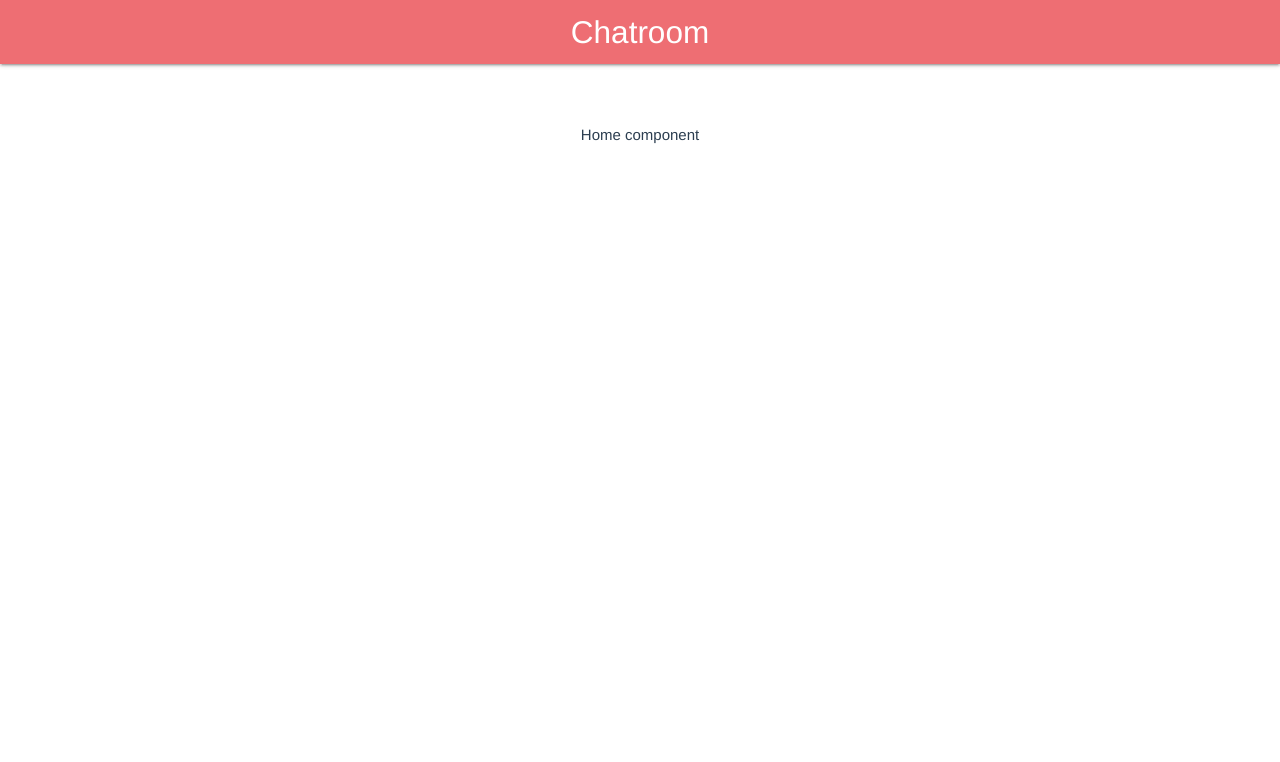
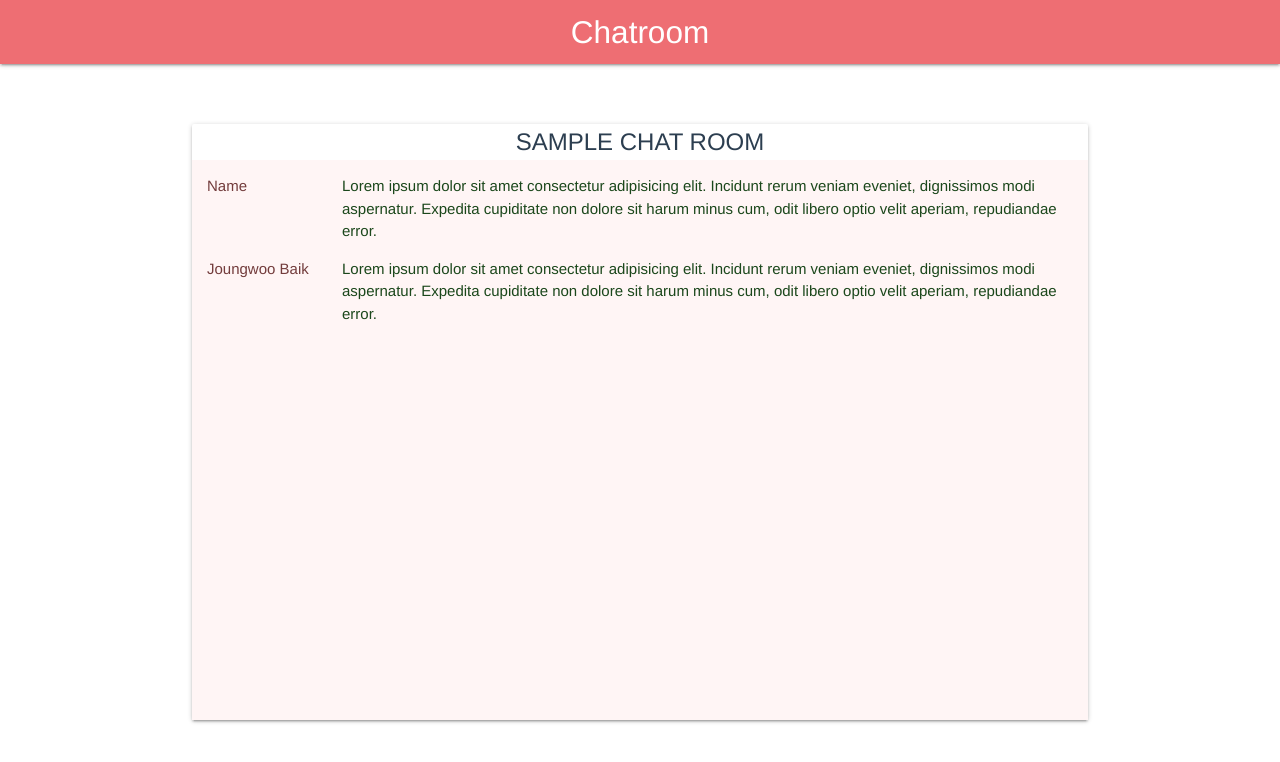
Before and after one commit to woobaik/vuejs_practice, a Vue app in the folder realtime-chat/: page / in a window 1280 px wide. Shown: the top 762 px of the page. Built offline with nearby package versions, Linux system fonts and the light colour scheme.

Commit message:
Add styling for chatroom

```diff
--- a/realtime-chat/src/components/Home.vue
+++ b/realtime-chat/src/components/Home.vue
@@ -1,6 +1,22 @@
 <template>
   <div class="home">
-    Home component
+    <div class="container">
+      <div class="col s10 chatroom">
+        <div class="card">
+          <span class="card-title">SAMPLE CHAT ROOM</span>
+          <div class="chat-body">
+            <div class="chat-info">
+              <div class="chat-user">Name</div>
+              <div class="chat-message">Lorem ipsum dolor sit amet consectetur adipisicing elit. Incidunt rerum veniam eveniet, dignissimos modi aspernatur. Expedita cupiditate non dolore sit harum minus cum, odit libero optio velit aperiam, repudiandae error.</div>
+            </div>
+              <div class="chat-info">
+                <div class="chat-user">Joungwoo Baik</div>
+              <div class="chat-message">Lorem ipsum dolor sit amet consectetur adipisicing elit. Incidunt rerum veniam eveniet, dignissimos modi aspernatur. Expedita cupiditate non dolore sit harum minus cum, odit libero optio velit aperiam, repudiandae error.</div>
+            </div>
+          </div>
+        </div>
+      </div>
+    </div>
   </div>
 </template>
 
@@ -14,5 +30,46 @@ export default {
 <style scoped>
   .home {
     margin-top: 60px;
+    min-height: 100vh;
   }
+
+  .chatroom {
+    min-height: 80vh;
+  }
+
+  .card {
+    background-color: light-grey;
+  }
+
+  .chat-body {
+    background-color: #fff5f5;
+    height: 70vh;
+    text-align: left;
+    padding: 1rem 0.5rem 0 1rem;
+    color: white;
+  }
+
+  .chat-info {
+    display: flex;
+    flex-basis: 10%;
+    margin-bottom: 1rem;
+  }
+
+  .chat-user {
+    display: inline-block;
+    color: #733c3c;
+    flex-basis: 8rem;
+
+
+  }
+
+  .chat-message {
+    display: inline-block;
+    padding-left: 1rem;
+    color: #1b471b;
+    max-width: 85%;
+    flex-basis: auto;
+
+  }
+
 </style>
```
